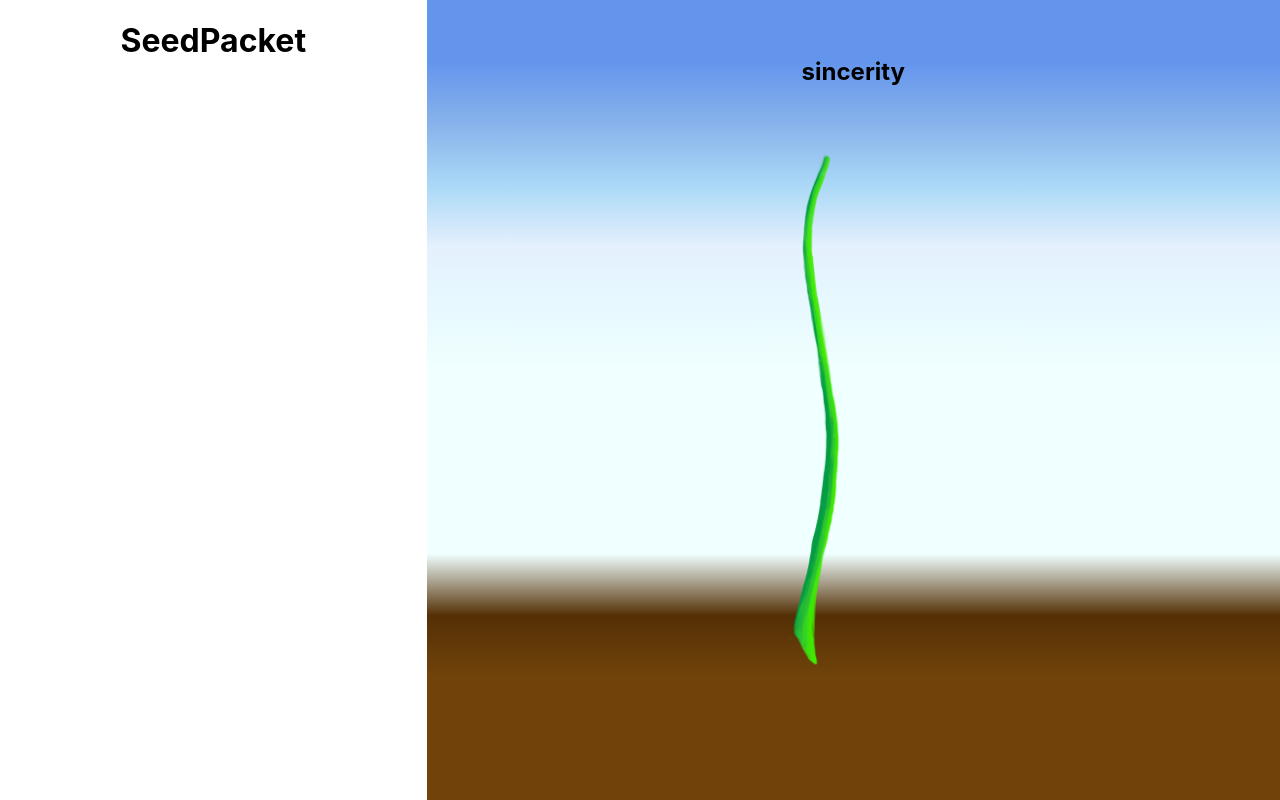
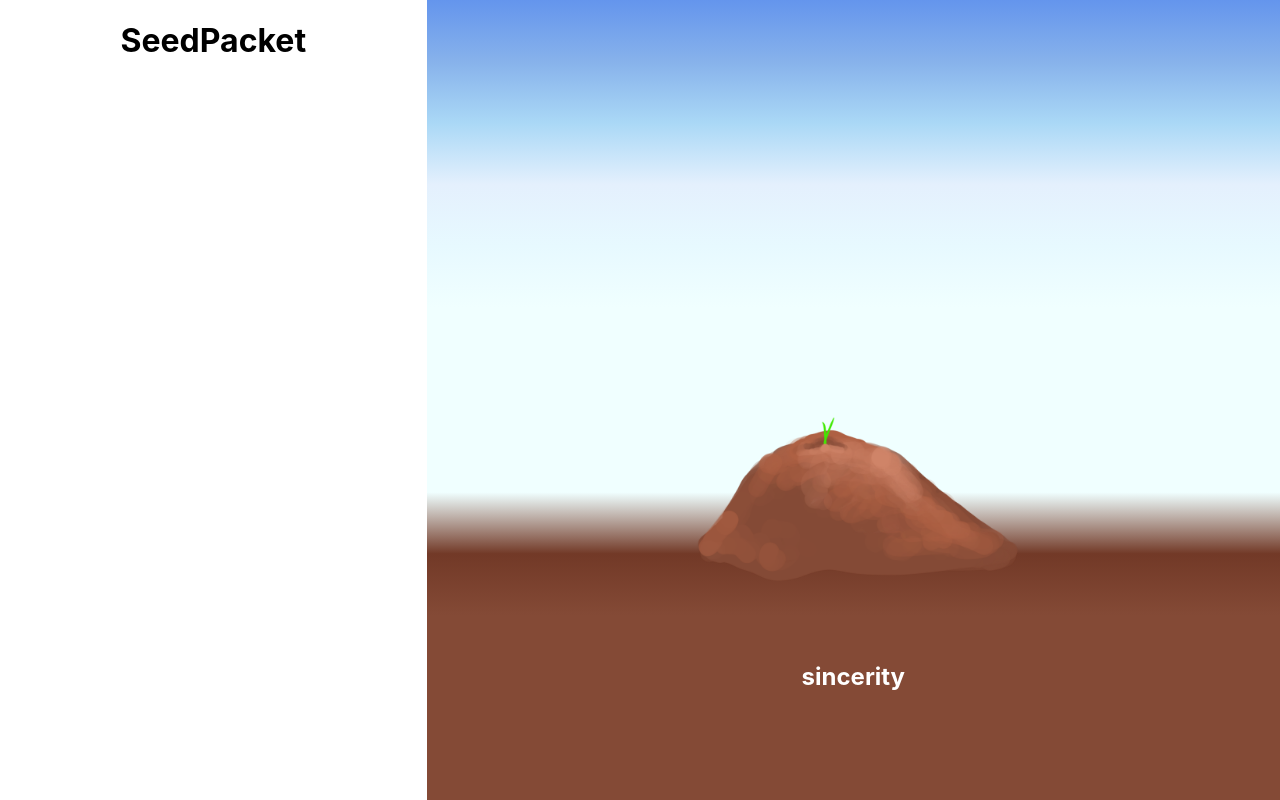
Before and after one commit to niksseif/Grow-Your-Value, a React (Create React App) app: page / in a window 1280 px wide. Built offline with nearby package versions, Linux system fonts and the light colour scheme.

Commit message:
Add Dirt asset and color

```diff
--- a/src/App/App.js
+++ b/src/App/App.js
@@ -8,7 +8,7 @@ export default class App extends Component {
     super();
     this.state = {
       // {id: id, name: 'value', timesWatered: 0}
-      valueSeeds: [{id:1, name: 'sincerity', timesWatered: 1}]
+      valueSeeds: [{id:1, name: 'sincerity', timesWatered: 0}]
     }
   }
 
--- a/src/Garden/Garden.css
+++ b/src/Garden/Garden.css
@@ -1,8 +1,8 @@
 .garden {
   height: 100vh;
-  background: linear-gradient(cornflowerblue, cornflowerblue, rgb(135, 178, 235), rgb(170, 216, 246), rgb(228, 240, 253), rgb(231, 249, 255), azure, azure, azure, azure,rgb(84, 48, 5), rgb(113, 67, 11), rgb(113, 67, 11), rgb(113, 67, 11));
+  background: linear-gradient(cornflowerblue, rgb(135, 178, 235), rgb(170, 216, 246), rgb(228, 240, 253), rgb(231, 249, 255), azure, azure, azure, azure, #723927, #844a36, #844a36, #844a36, #844a36);
   display: grid;
-  grid-template-rows: 3fr .5fr;
+  grid-template-rows: 4fr .5fr;
 }
 
 .plant-section {
@@ -14,13 +14,23 @@
   align-self: flex-end;
 }
 
+.plant h2 {
+  color: white;
+}
+
 .soil {
-  background: rgb(113, 67, 11);
+  background: #844a36;
 }
 
 .stem,
 .sprout,
 .bud,
-.rose {
+.rose,
+.dirt {
   width: 400px;
 }
+
+.stem {
+  width: 150px;
+  height: 80%;
+}
--- a/src/Garden/Garden.js
+++ b/src/Garden/Garden.js
@@ -1,4 +1,5 @@
 import React from 'react';
+import dirt from '../assets/Dirt.png';
 import bud from '../assets/BUD.png';
 import rose from '../assets/ROSE 2.png';
 import sprout from '../assets/SPROUT.png';
@@ -19,13 +20,13 @@ const Garden = ({waterPlant, valueSeeds}) => {
     <section className="garden">
       <section className="plant-section">
         <div className="plant">
-          <h2>{name}</h2>
           {timesWatered === 4 && <img className="rose" src={rose} alt='drawing of rose'/>}
           {timesWatered === 3 && <img className="bud" src={bud} alt='drawing of bud'/>}
           {timesWatered === 2 && <img className="sprout" src={sprout} alt='drawing of sprout'/>}
           {timesWatered === 1 && <img className="stem" src={stem} alt='drawing of stem'/>}
-          {/* {timesWatered === 0 && <img src={dirt} alt='drawing of dirt'/>} */}
+          {timesWatered === 0 && <img className="dirt" src={dirt} alt='drawing of dirt'/>}
           {/* <img src={bud} alt='drawing of a flower bud'/> */}
+          <h2>{name}</h2>
         </div>
       </section>
       <div className="soil" />
```
Also changed, not shown: src/assets/Dirt.png (added).
